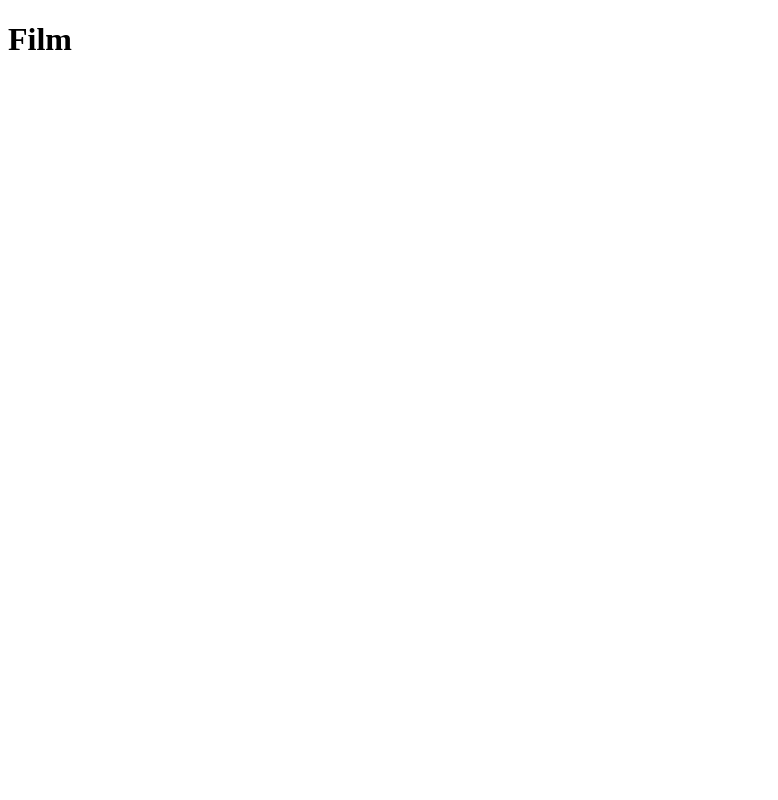
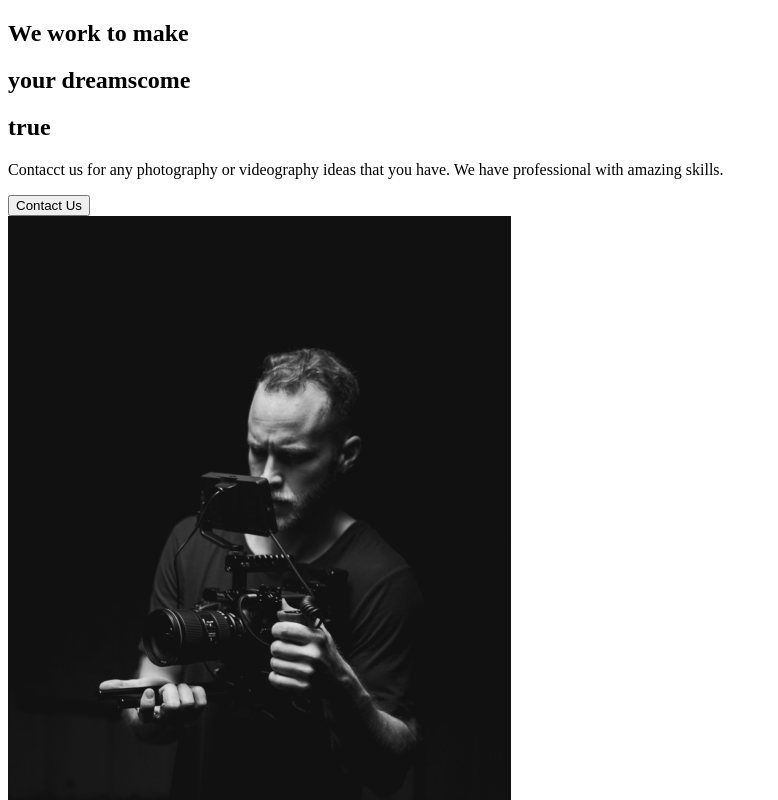
Before and after one commit to Santiagospinai7/Portafolio, a React (Create React App) app: page / in a window 1280 px wide. Shown: the top 800 px of the page, without its empty margins (0-778 px from the left). Built offline with nearby package versions, Linux system fonts and the light colour scheme.

Commit message:
Add Section About us

```diff
--- a/src/App.js
+++ b/src/App.js
@@ -1,9 +1,11 @@
 import React from 'react';
+//Import pages
+import AboutUs from './pages/AboutUs';
 
 function App() {
   return (
     <div className="App">
-      <h1>Film</h1>
+      <AboutUs/>
     </div>
   );
 }
--- /dev/null
+++ b/src/components/AboutSection.js
@@ -0,0 +1,30 @@
+import React from 'react';
+import home1 from '../img/home1.png';
+
+const AboutSection = () => {
+    return (
+        <div>
+            <div className="description">
+                <div className="title">
+                    <div className="hide">
+                        <h2>We work to make</h2>
+                    </div>
+                    <div className="hide">
+                        <h2>your <span>dreams</span>come</h2>
+                    </div>
+                    <div className="hide">
+                        <h2>true</h2>
+                    </div>
+                </div>
+                <p>Contacct us for any photography or videography ideas that you have. We
+                    have professional with amazing skills.</p>
+                <button>Contact Us</button>
+            </div>
+            <div className="image">
+                <img src={home1} alt="guy with a camera" />
+            </div>
+        </div>
+    )
+}
+
+export default AboutSection;
--- /dev/null
+++ b/src/pages/AboutUs.js
@@ -0,0 +1,11 @@
+import React from 'react';
+//Page components
+import AboutSection from '../components/AboutSection';
+
+const AboutUs = () => {
+    return(
+        <AboutSection/>
+    )
+}
+
+export default AboutUs;
```
